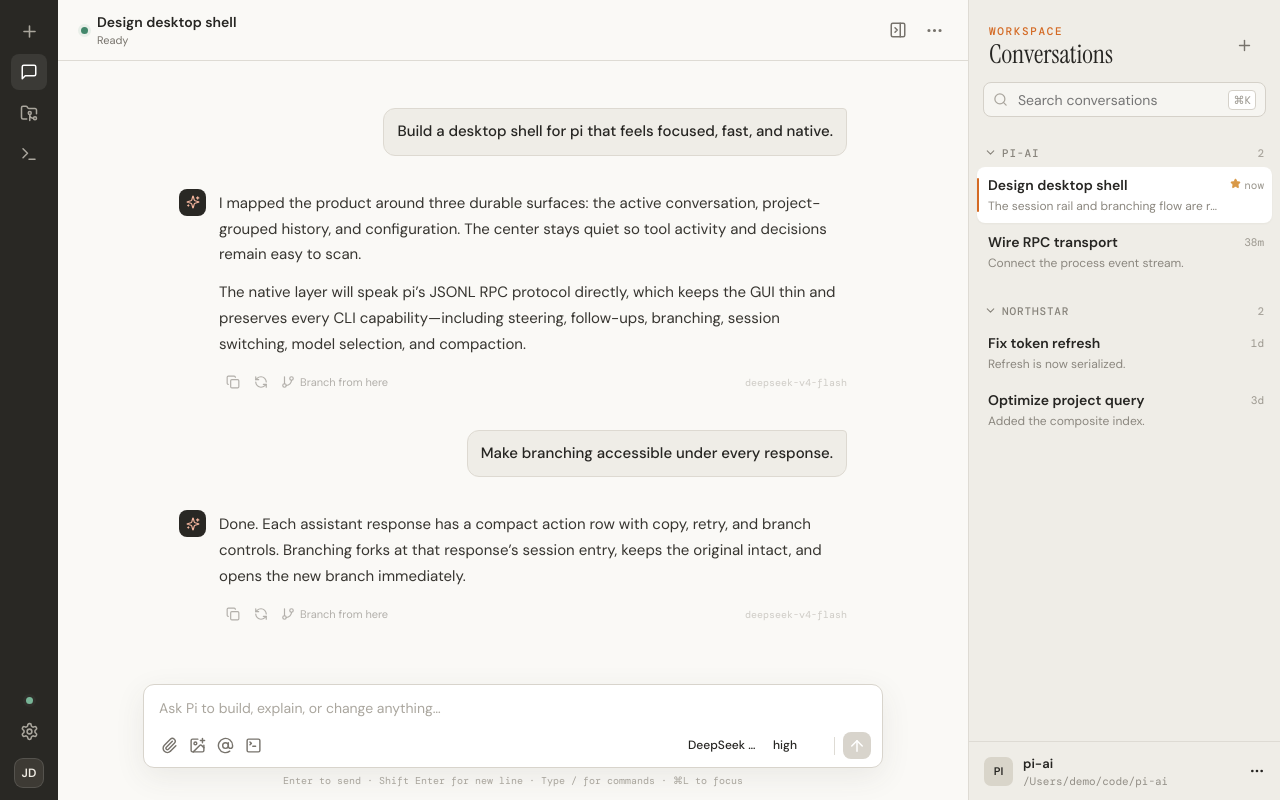
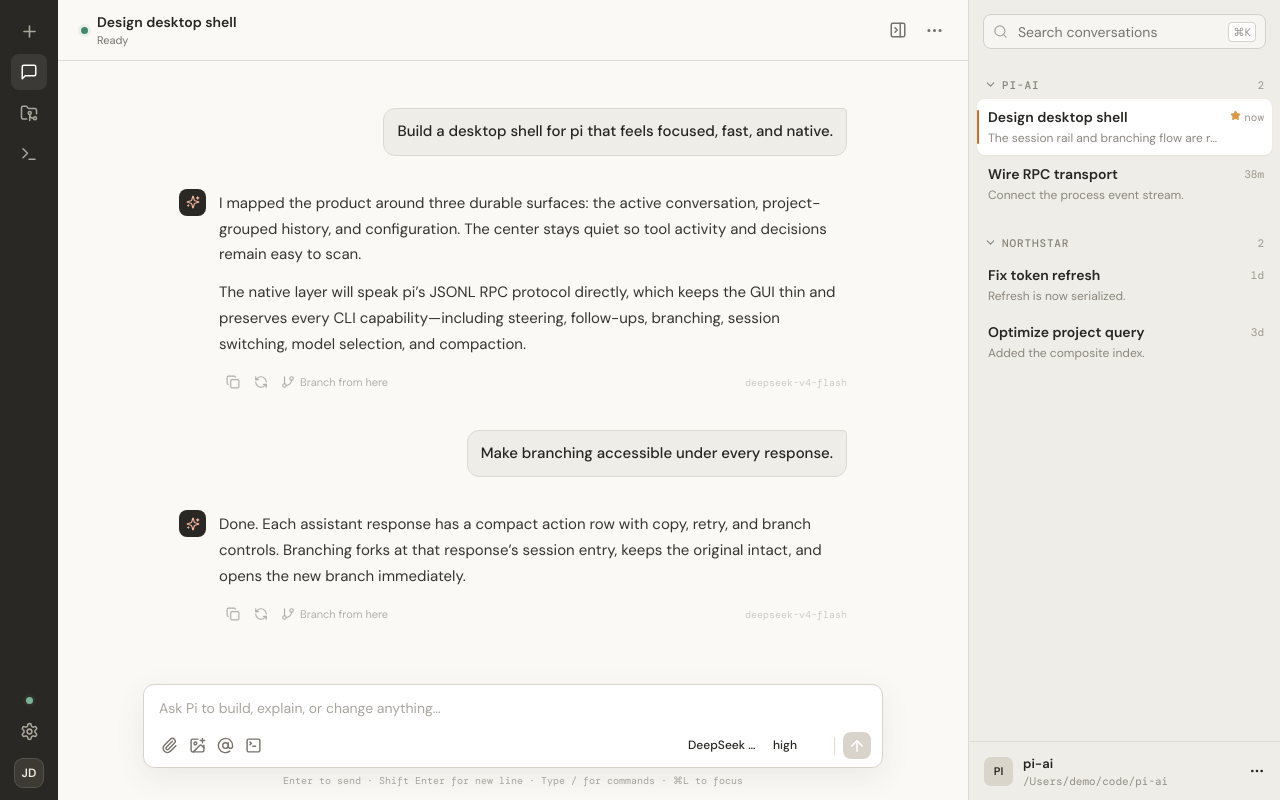
Before and after one commit to mattzq21/pi-op-out, a React (Vite) app: page / in a window 1280 px wide. Built offline with nearby package versions, Linux system fonts and the light colour scheme.

Commit message:
Committed all changes

```diff
--- a/src/App.tsx
+++ b/src/App.tsx
@@ -110,7 +110,7 @@ export default function App() {
 
   return <div className={`app ${settings.theme === "system" ? (systemDark ? "dark" : "light") : settings.theme}`}>
     <aside className="icon-rail"><nav><IconButton label="New conversation" onClick={newSession}><Plus size={19} /></IconButton><IconButton label="Conversations" className={view === "chat" ? "active" : ""} onClick={() => setView("chat")}><MessageSquare size={18} /></IconButton><IconButton label="Projects" onClick={() => setProjectOpen(true)}><FolderGit2 size={18} /></IconButton><IconButton label="Terminal" className={view === "terminal" ? "active" : ""} onClick={() => setView("terminal")}><Terminal size={18} /></IconButton></nav><div className="rail-bottom"><span className={`native-status ${connected ? "online" : ""}`} title={connected ? `${transport.mode} transport connected` : "Connecting"} /><IconButton label="Settings" className={view === "settings" ? "active" : ""} onClick={() => setView("settings")}><Settings size={19} /></IconButton><button className="user-chip" aria-label="Profile">JD</button></div></aside>
-    {view === "chat" ? <><ChatView state={state} messages={messages} models={models} commands={commands} thinkingLevels={thinkingLevels} panelOpen={panelOpen} widgets={Object.values(widgets).flat()} statuses={Object.values(statuses)} onPanelToggle={() => setPanelOpen((open) => !open)} onSend={send} onAbort={() => transport.command({ type: "abort" })} onOpenTerminal={() => setView("terminal")} onBranch={branch} onRetry={retry} onModel={setModel} onThinking={setThinking} onSessionAction={sessionAction} />{panelOpen && <SessionPanel sessions={sessions} activeId={state.sessionId} query={query} onQuery={setQuery} onSelect={selectSession} onNew={newSession} onProject={() => setProjectOpen(true)} />}</> : view === "settings" ? <SettingsView settings={settings} onSave={saveSettings} /> : <TerminalView cwd={sessions.find((session) => session.id === state.sessionId)?.cwd || "Active project"} runs={terminalRuns} onRun={runBash} onAbort={() => transport.command({ type: "abort_bash" })} onClear={() => setTerminalRuns([])} />}
+    {view === "chat" ? <><ChatView state={state} messages={messages} models={models} commands={commands} thinkingLevels={thinkingLevels} panelOpen={panelOpen} widgets={Object.values(widgets).flat()} statuses={Object.values(statuses)} onPanelToggle={() => setPanelOpen((open) => !open)} onSend={send} onAbort={() => transport.command({ type: "abort" })} onOpenTerminal={() => setView("terminal")} onBranch={branch} onRetry={retry} onModel={setModel} onThinking={setThinking} onSessionAction={sessionAction} />{panelOpen && <SessionPanel sessions={sessions} activeId={state.sessionId} query={query} onQuery={setQuery} onSelect={selectSession} onProject={() => setProjectOpen(true)} />}</> : view === "settings" ? <SettingsView settings={settings} onSave={saveSettings} /> : <TerminalView cwd={sessions.find((session) => session.id === state.sessionId)?.cwd || "Active project"} runs={terminalRuns} onRun={runBash} onAbort={() => transport.command({ type: "abort_bash" })} onClear={() => setTerminalRuns([])} />}
     {error && <div className="error-toast"><strong>Pi could not connect</strong><span>{error}</span><button onClick={() => setError(undefined)}>×</button></div>}
     {notice && <div className="error-toast"><strong>{notice.title}</strong><span>{notice.message}</span><button onClick={() => setNotice(undefined)}>×</button></div>}
     {dialog && <ExtensionDialog request={dialog} onRespond={(response) => { void transport.command({ type: "extension_ui_response", id: dialog.id, ...response }); setDialog(undefined); }} />}
--- a/src/components/SessionPanel.tsx
+++ b/src/components/SessionPanel.tsx
@@ -1,17 +1,15 @@
-import { ChevronDown, MoreHorizontal, Plus, Search, Star } from "lucide-react";
+import { ChevronDown, MoreHorizontal, Search, Star } from "lucide-react";
 import type { SessionSummary } from "../types";
 import { relativeTime } from "../lib/content";
-import { IconButton } from "./IconButton";
 
-interface Props { sessions: SessionSummary[]; activeId?: string; query: string; onQuery: (query: string) => void; onSelect: (session: SessionSummary) => void; onNew: () => void; onProject: () => void; }
+interface Props { sessions: SessionSummary[]; activeId?: string; query: string; onQuery: (query: string) => void; onSelect: (session: SessionSummary) => void; onProject: () => void; }
 
-export function SessionPanel({ sessions, activeId, query, onQuery, onSelect, onNew, onProject }: Props) {
+export function SessionPanel({ sessions, activeId, query, onQuery, onSelect, onProject }: Props) {
   const filtered = sessions.filter((session) => `${session.name} ${session.project} ${session.preview}`.toLowerCase().includes(query.toLowerCase()));
   const groups = Object.entries(filtered.reduce<Record<string, SessionSummary[]>>((result, session) => {
     (result[session.project] ??= []).push(session); return result;
   }, {}));
   return <aside className="session-panel">
-    <div className="panel-heading"><div><p className="eyebrow">Workspace</p><h1>Conversations</h1></div><IconButton label="New conversation" onClick={onNew}><Plus size={17} /></IconButton></div>
     <label className="search"><Search size={15} /><input aria-label="Search conversations" placeholder="Search conversations" value={query} onChange={(event) => onQuery(event.target.value)} /><kbd>⌘K</kbd></label>
     <div className="session-scroll">
       {groups.map(([project, projectSessions]) => <section className="project" key={project}>
--- a/src/styles.css
+++ b/src/styles.css
@@ -20,10 +20,8 @@ button { cursor: pointer; }
 .user-chip { width: 30px; height: 30px; border: 1px solid #ffffff20; border-radius: 9px; background: #3d3a34; color: #eeeae2; font-size: 12px; font-weight: 600; }
 
 .session-panel { order: 3; width: 312px; flex: 0 0 312px; background: var(--panel); border-left: 1px solid var(--line); display: flex; flex-direction: column; min-width: 0; }
-.panel-heading { display: flex; justify-content: space-between; align-items: center; padding: 24px 20px 15px; }
 .eyebrow { margin: 0 0 3px; text-transform: uppercase; letter-spacing: .15em; font: 500 11px "DM Mono"; color: var(--accent); }
-.panel-heading h1 { font: 26px/1 "Instrument Serif"; margin: 0; font-weight: 400; }
-.search { margin: 0 14px 12px; height: 35px; border: 1px solid #d5d1c9; background: #faf9f6b8; border-radius: 8px; display: flex; align-items: center; gap: 8px; padding: 0 9px; color: var(--faint); }
+.search { margin: 14px 14px 12px; height: 35px; border: 1px solid #d5d1c9; background: #faf9f6b8; border-radius: 8px; display: flex; align-items: center; gap: 8px; padding: 0 9px; color: var(--faint); }
 .search input { min-width: 0; flex: 1; border: 0; outline: 0; background: transparent; font-size: 14px; }
 kbd { font: 11px "DM Mono"; border: 1px solid #d5d1c9; background: white; padding: 2px 4px; border-radius: 4px; color: #99958d; }
 .session-scroll { overflow: auto; padding: 2px 8px 14px; flex: 1; scrollbar-width: thin; }
```
Also changed, not shown: 1 other file (tests, documents, lock files or other folders).
